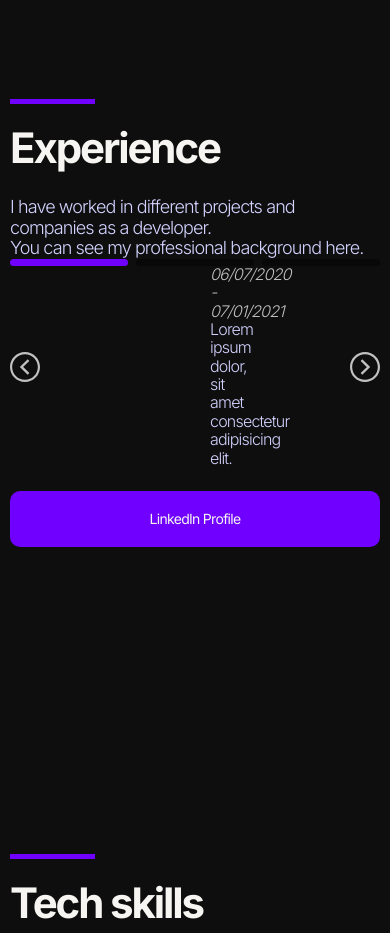
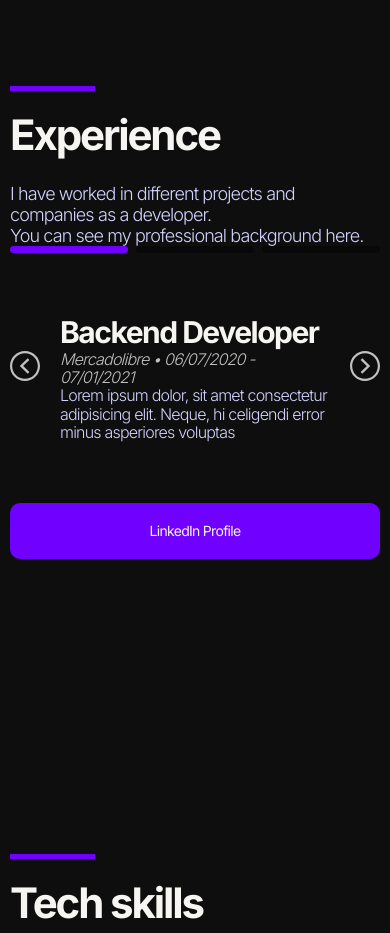
Before and after one commit to GomezFrannco/react-portfolio, a React (Vite) app: page / in a window 390 px wide. Shown: the part 2620-3553 px from the top of the page. Built offline with nearby package versions, Linux system fonts and the light colour scheme.

Commit message:
Change the mobile design

```diff
--- a/src/components/experience/experience.components.scss
+++ b/src/components/experience/experience.components.scss
@@ -1,3 +1,8 @@
+@mixin m-queries( $size: 375px ) {
+  @media all and ( max-width: $size ){
+    @content;
+  }
+}
 
 @keyframes expIn {
   from {
@@ -31,8 +36,10 @@ ol, li {
     .navigation__list { // ol
       display: flex;
       justify-content: space-between;
+      @include m-queries(600px) {
+        margin-bottom: 25px;
+      }
       .list__item { // li
-        height: 100%;
         width: calc(95.5% / 3);
         height: 0.4375rem;
         background-color: #080808;
@@ -57,11 +64,17 @@ ol, li {
         visibility: hidden;
         position: absolute;
         width: 100%;
-        padding: 0 200px;
+        padding: 0 100px;
         transform: translateY(-100%);
+        @include m-queries(600px) {
+          padding: 0 50px;
+        }
         h3 {
           color: #f6f5f1;
           font-size: 2.5rem;
+          @include m-queries(450px) {
+            font-size: 30px;
+          }
         }
         p {
           i {
```
